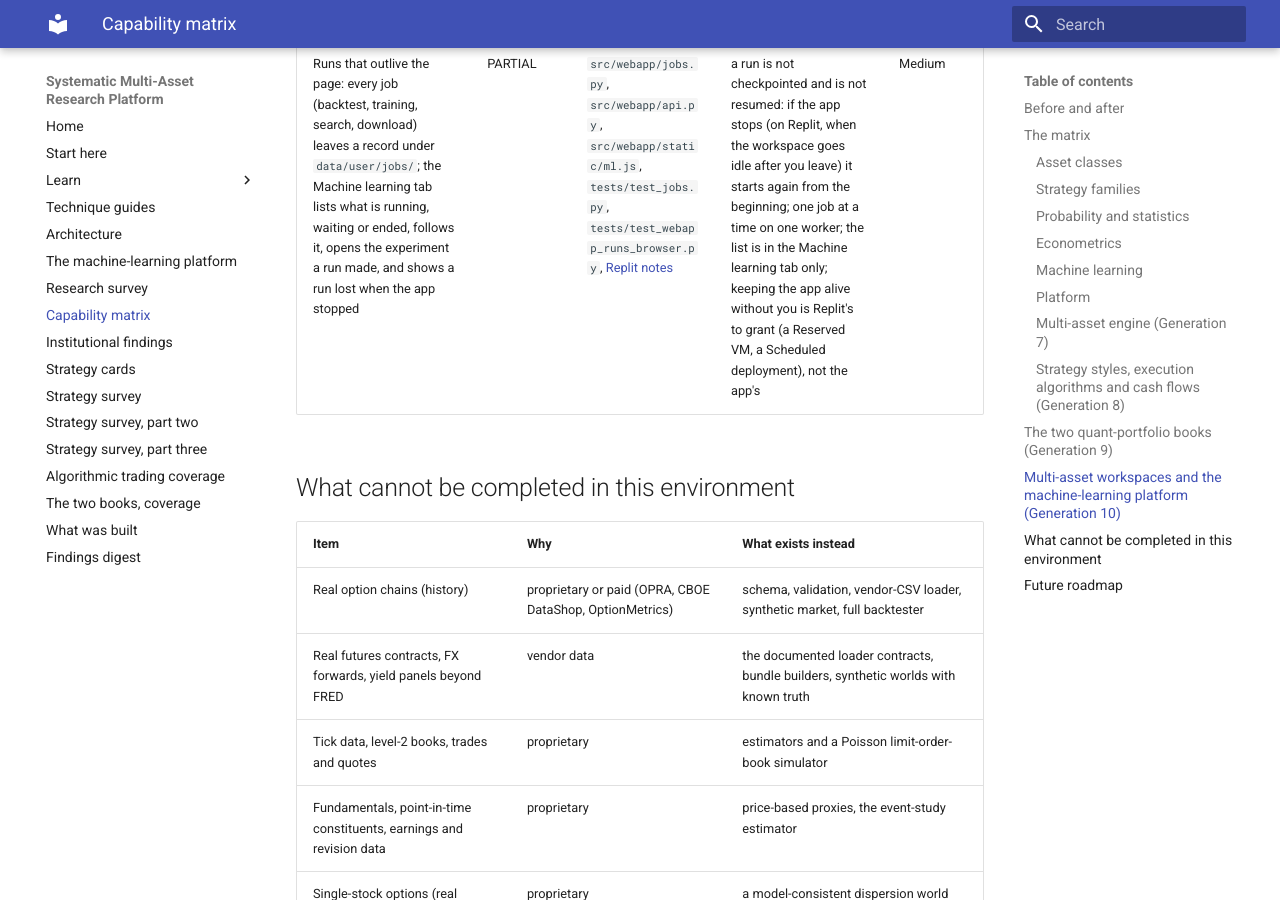
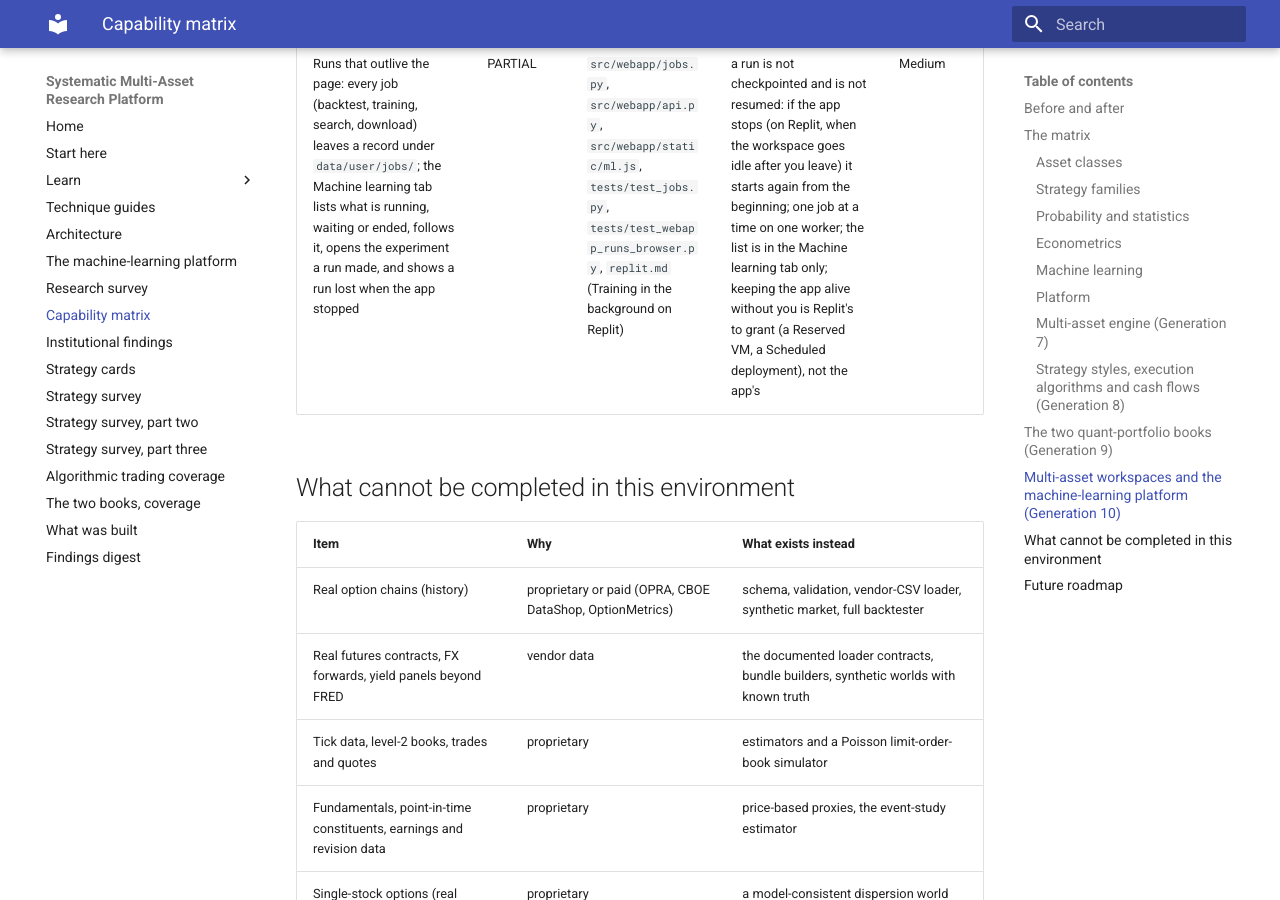
Before and after one commit to jwee97/quant_for_finance_python, an MkDocs documentation site: the page built from docs/capability_matrix.md, in a window 1280 px wide and 900 px high, scrolled down 21941 px. Built offline with MkDocs 1.6.1 and Material for MkDocs 9.7.7, drawn with Linux system fonts in a browser that asks for light colours.

Commit message:
Fix the container test run: no docs link outside docs/, and a real second process in the job-log test
The docker job runs the suite inside an image that holds docs/ but not replit.md, with the test
runner as process 1 (so its parent process id is 0). Two of the new checks assumed otherwise:

* three docs pages linked to ../replit.md, which is not in the image (and would be a broken
  link on the built documentation site, which only contains docs/). They now name the section
  of replit.md instead of linking to it.
* the job-log test used its parent process as "another app that is running". It now starts a
  real second process for that and stops it afterwards.

Checked in a copy that holds only what the Dockerfile copies: the docs and job-log tests pass.

Co-Authored-By: Claude Sonnet 5.5 <noreply@anthropic.com>
Claude-Session: https://claude.ai/code/session_01DSSeu1FozHnuA5rm1CsBZd

```diff
--- a/docs/capability_matrix.md
+++ b/docs/capability_matrix.md
@@ -212,7 +212,7 @@ The Options, Futures and Crypto tabs analyse simulated chains, curves, venues an
 | Strategy search (random, Bayesian, genetic) on validation only, tuning, combination engine, meta-labelling | COMPLETE | `src/ml/strategy_search.py`, `src/ml/optimization.py`, `src/ml/ensembles.py`, `tests/test_ml_search.py` | combining strategies ignores the cost of changing weights between them (stated) | Low |
 | Forward testing and drift monitoring: paper signals, settlement, live rank IC, population stability index | PARTIAL | `src/ml/monitoring.py`, `tests/test_ml_search.py`, `tests/test_webapp_assets_ml.py` | signals are paper orders and are recorded when the step is run: nothing schedules the daily run | Medium |
 | Dashboard: Options, Futures, Crypto and Machine learning tabs | COMPLETE | `src/webapp/static/{options,futures,crypto,ml,workspace}.js`, `tests/test_webapp_assets_ml.py`, `tests/test_webapp_workspaces_browser.py`, [dashboard guide](dashboard.md) | none | n/a |
-| Runs that outlive the page: every job (backtest, training, search, download) leaves a record under `data/user/jobs/`; the Machine learning tab lists what is running, waiting or ended, follows it, opens the experiment a run made, and shows a run lost when the app stopped | PARTIAL | `src/webapp/jobs.py`, `src/webapp/api.py`, `src/webapp/static/ml.js`, `tests/test_jobs.py`, `tests/test_webapp_runs_browser.py`, [Replit notes](../replit.md#training-in-the-background-on-replit) | a run is not checkpointed and is not resumed: if the app stops (on Replit, when the workspace goes idle after you leave) it starts again from the beginning; one job at a time on one worker; the list is in the Machine learning tab only; keeping the app alive without you is Replit's to grant (a Reserved VM, a Scheduled deployment), not the app's | Medium |
+| Runs that outlive the page: every job (backtest, training, search, download) leaves a record under `data/user/jobs/`; the Machine learning tab lists what is running, waiting or ended, follows it, opens the experiment a run made, and shows a run lost when the app stopped | PARTIAL | `src/webapp/jobs.py`, `src/webapp/api.py`, `src/webapp/static/ml.js`, `tests/test_jobs.py`, `tests/test_webapp_runs_browser.py`, `replit.md` (Training in the background on Replit) | a run is not checkpointed and is not resumed: if the app stops (on Replit, when the workspace goes idle after you leave) it starts again from the beginning; one job at a time on one worker; the list is in the Machine learning tab only; keeping the app alive without you is Replit's to grant (a Reserved VM, a Scheduled deployment), not the app's | Medium |
 
 ## What cannot be completed in this environment
 
--- a/docs/dashboard.md
+++ b/docs/dashboard.md
@@ -174,7 +174,7 @@ The Machine learning tab trains models **only inside the whole research pipeline
 - **Combine.** Ten ways to weight several strategies, each estimated from the past only, with the similarity map of the strategies.
 - **Forward test.** Record the saved model's signal for the newest date as paper orders, settle the signals whose window has ended and watch the live rank IC and the drift of every feature against the backtest.
 
-**Runs in the background.** A training, a search or a re-backtest runs on the app's own worker, not in your browser: closing the tab or reloading the page does not stop it, and the experiment is saved when it ends. The app keeps a small record of every job under `data/user/jobs/`, and the tab lists in a card above the results the runs that are going or waiting and those that ended in the last six hours: it follows them until they end, opens the experiment a finished run made, and shows a run that was lost because the app stopped (*Stopped*, with the last thing it was doing). Nothing is resumed: a training is not checkpointed, so a lost run is started again from the beginning. One job runs at a time (they share data caches and process-wide model settings), so a long search delays whatever is queued behind it; the card shows the queue. Whether a run survives you leaving depends on where the app runs: on your own computer, as long as the app does; **on Replit, only while the workspace stays alive**, which it does not promise once you close the tab. [Training in the background on Replit](../replit.md#training-in-the-background-on-replit) says what Replit does, what it costs to keep a run alive, and what the app cannot do about it.
+**Runs in the background.** A training, a search or a re-backtest runs on the app's own worker, not in your browser: closing the tab or reloading the page does not stop it, and the experiment is saved when it ends. The app keeps a small record of every job under `data/user/jobs/`, and the tab lists in a card above the results the runs that are going or waiting and those that ended in the last six hours: it follows them until they end, opens the experiment a finished run made, and shows a run that was lost because the app stopped (*Stopped*, with the last thing it was doing). Nothing is resumed: a training is not checkpointed, so a lost run is started again from the beginning. One job runs at a time (they share data caches and process-wide model settings), so a long search delays whatever is queued behind it; the card shows the queue. Whether a run survives you leaving depends on where the app runs: on your own computer, as long as the app does; **on Replit, only while the workspace stays alive**, which it does not promise once you close the tab. The section *Training in the background on Replit* of `replit.md`, in the repository's top folder, says what Replit does, what it costs to keep a run alive, and what the app cannot do about it.
 
 Experiments, datasets and models are saved under `artifacts/ml/` (SQLite for the records). The same pipeline is on the command line (`python -m src.cli ml-build-dataset | ml-train | ml-backtest | ml-report`) and the settings are in `config/ml_research.yaml`. [Guide](techniques/machine-learning-research-pipeline.md).
 
--- a/docs/ml_platform.md
+++ b/docs/ml_platform.md
@@ -71,7 +71,7 @@ A training, a search, a re-backtest or a forward step is a *job*: it runs on the
 
 What used to be lost was the knowledge of the job: the table of jobs lived in memory, so a reloaded page could not find its run and a restarted app forgot it. `src/webapp/jobs.py` keeps one small record per job under `data/user/jobs/` (label, kind, status, the last progress message at most every two seconds, the times it started and ended, and the process that ran it) and the result of a finished one. `GET /api/jobs` lists them; the Machine learning tab shows a card with what is running, waiting or ended in the last six hours, follows it, and opens the experiment a finished run made. A job whose process is gone when the app starts again can never finish: it is marked `interrupted`, with the last thing it said it was doing. **Nothing is resumed**: a training is not checkpointed, so an interrupted run starts again from the beginning. The log keeps the last 60 jobs.
 
-Whether the run outlives *you* depends on whether the app does. Your own computer or a server: yes, as long as the process lives. Replit: the app lives as long as the workspace does, which Replit does not promise after you close the tab; [replit.md](../replit.md#training-in-the-background-on-replit) says what Replit documents, what keeping a run alive costs there, and the command-line route (`python -m src ml-train ...`) for a run you start from the Shell or from a Scheduled deployment.
+Whether the run outlives *you* depends on whether the app does. Your own computer or a server: yes, as long as the process lives. Replit: the app lives as long as the workspace does, which Replit does not promise after you close the tab; the section *Training in the background on Replit* of `replit.md`, in the repository's top folder, says what Replit documents, what keeping a run alive costs there, and the command-line route (`python -m src ml-train ...`) for a run you start from the Shell or from a Scheduled deployment.
 
 ## Extending it
 
```
Also changed, not shown: 1 other file.
